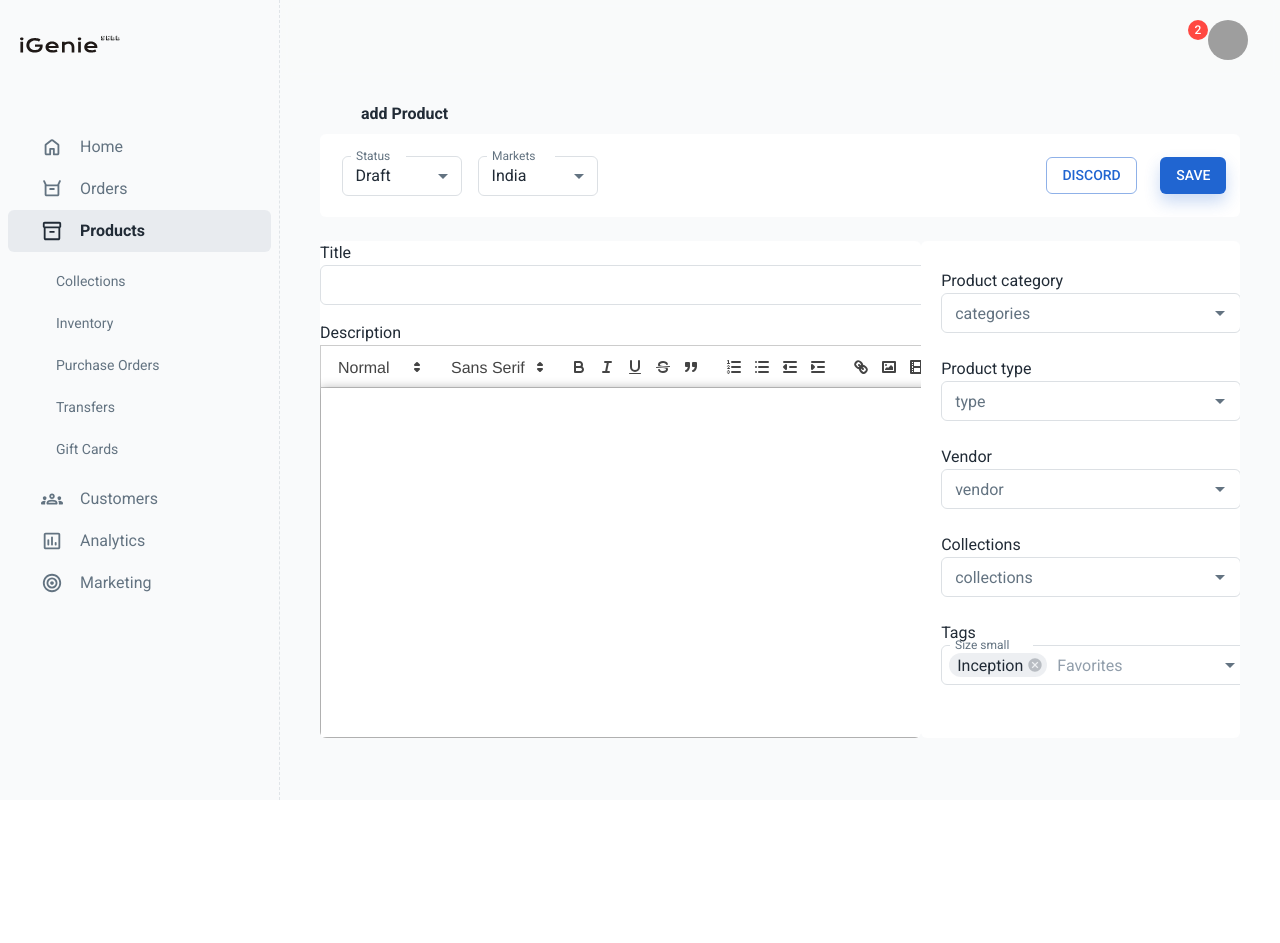
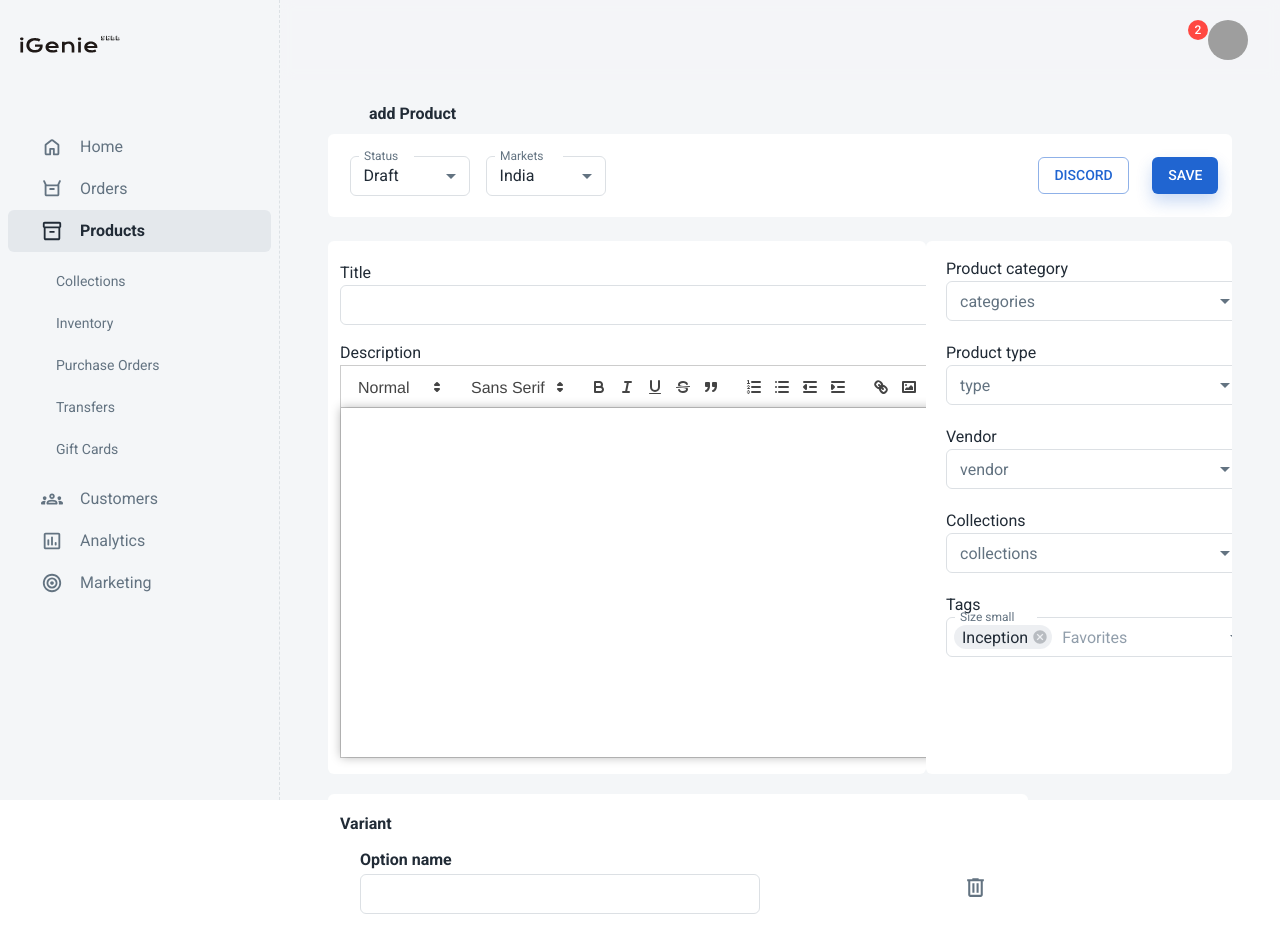
Before and after one commit to Sudar22/igenie-admin, a React (Vite) app: page /dashboard/products/addproduct in a window 1280 px wide. Shown: the top 943 px of the page. Before the commit the page ends 818 px from the top, so only its background shows below. Built offline with nearby package versions, Linux system fonts and the light colour scheme; grey boxes are pictures that could not be loaded; some icons are missing.

Commit message:
add product pg update

```diff
--- a/src/sections/@Dashboard/products/@product/Variants.tsx
+++ b/src/sections/@Dashboard/products/@product/Variants.tsx
@@ -1,9 +1,137 @@
-import React from 'react'
+import React from 'react';
+import { styled, alpha, Theme } from '@mui/material/styles';
+import { Button, Card, Container, Divider, IconButton, OutlinedInput, Stack, Tooltip, Typography } from '@mui/material';
+import Iconify from '../../../../components/iconify';
+import { Link } from 'react-router-dom';
+
+
+const StyledRoot = styled('div')(({ theme }: { theme: Theme }) => ({
+
+    width: 700,
+    display: 'flex',
+    flexDirection: "column",
+    justifyContent: 'space-between',
+    padding: theme.spacing(0, 0, 0, 0),
+
+    margin: theme.spacing(2.5, 0, 0, 0),
+
+}));
+const StyledInputBox = styled('div')(({ theme }: { theme: Theme }) => ({
+    display: 'flex',
+    flexDirection: "column",
+    justifyContent: 'space-between',
+    padding: theme.spacing(0, 4, 0, 4),
+
+    margin: theme.spacing(0, 0, 0, 0),
+
+}));
+const StyledHead = styled('div')(({ theme }: { theme: Theme }) => ({
+    display: 'flex',
+    flexDirection: "row",
+    justifyContent: 'space-between',
+    padding: theme.spacing(2, 0, 0, 1.5),
+
+    margin: theme.spacing(0, 0, 1, 0),
+
+}));
+const StyledOption = styled('div')(({ theme }: { theme: Theme }) => ({
+    display: 'flex',
+    flexDirection: "row",
+    justifyContent: 'space-between',
+    alignItems:'center',
+    padding: theme.spacing(0, 0, 0, 0),
+
+    margin: theme.spacing(0, 0, 1, 0),
+
+}));
+
+const StyledSearch = styled(OutlinedInput)(({ theme }: { theme: Theme }) => ({
+    width: 400,
+    height: 40,
+    margin: theme.spacing(0, 0, 2, 0),
+    transition: theme.transitions.create(['box-shadow', 'width'], {
+        easing: theme.transitions.easing.easeInOut,
+        duration: theme.transitions.duration.shorter,
+    }),
+    '&.Mui-focused': {
+        //   width: 350,
+        boxShadow: theme.customShadows.z8,
+    },
+    '& fieldset': {
+        borderWidth: `1px !important`,
+        borderColor: `${alpha(theme.palette.grey[500], 0.32)} !important`,
+    },
+}));
+
 
 export default function Variants() {
-  return (
-    <div>
 
-    </div>
-  )
+
+
+    return (
+        <StyledRoot>
+
+
+
+            <Card>
+                <StyledHead>
+                    <Typography variant='subtitle1' component='h6' fontSize='24' fontWeight='bold'>
+                        Variant
+                    </Typography>
+
+
+                </StyledHead>
+
+
+                <StyledInputBox>
+
+                    <StyledOption>
+                        <Stack>
+                            <Typography variant='subtitle1' component='h6' fontSize='24' fontWeight='bold'>
+                                Option name
+                            </Typography>
+                            <StyledSearch />
+                        </Stack>
+
+
+                        <Stack>
+                            <Tooltip title="delete">
+                                <IconButton  >
+                                    <Iconify icon="material-symbols:delete-outline" sx={{ width: 25, height: 25 }} />
+                                </IconButton>
+
+                            </Tooltip>
+                        </Stack>
+
+
+                    </StyledOption>
+                    <StyledOption>
+                        <Stack>
+                            <Typography variant='subtitle1' component='h6' fontSize='24' fontWeight='bold'>
+                                Option values
+                            </Typography>
+                            <StyledSearch />
+                        </Stack>
+
+
+
+                    </StyledOption>
+
+
+
+
+                </StyledInputBox>
+                <Divider />
+
+            </Card>
+
+
+
+
+
+
+        </StyledRoot>
+
+        // <div>hello</div>
+    )
 }
--- a/src/sections/@Dashboard/products/addProduct.tsx
+++ b/src/sections/@Dashboard/products/addProduct.tsx
@@ -17,6 +17,7 @@ import Select from '@mui/material/Select';
 import Iconify from '../../../components/iconify';
 import { Link } from 'react-router-dom';
 import ProductOrganization from './productOrganization';
+import Variants from './@product/Variants';
 
 
 
@@ -60,8 +61,8 @@ const StyledSearch = styled(OutlinedInput)(({ theme }: { theme: Theme }) => ({
 const StyledRoot = styled('div')(({ theme }: { theme: Theme }) => ({
   display: 'flex',
   flexDirection: 'column',
-  // justifyContent: 'space-between',
-  // padding: theme.spacing(0, 1, 0, 1),
+  justifyContent: 'space-between',
+  padding: theme.spacing(0, 1, 0, 1),
   margin: theme.spacing(0, 0, 0, 0),
 }));
 
@@ -75,6 +76,19 @@ const StyledProductInupt = styled('div')(({ theme }: { theme: Theme }) => ({
   // width: 700,
   justifyContent: 'space-between',
   padding: theme.spacing(0, 0, 0, 0),
+  margin: theme.spacing(0, 0, 0, 0),
+}));
+
+
+const StyledProductInfo = styled('div')(({ theme }: { theme: Theme }) => ({
+  display: 'flex',
+  flexDirection: "column",
+  // alignContent:"center",
+  // alignItems:"center",
+
+  // width: 700,
+  justifyContent: 'space-between',
+  padding: theme.spacing(2.5, 1.5, 2, 1.5),
   margin: theme.spacing(0, 0, 0, 0),
 }));
 
@@ -177,7 +191,7 @@ export default function AddProduct() {
 
       <Container>
 
-      <Box sx={{ display:'flex', flexDirection: 'row',alignItems:"center" }}>
+        <Box sx={{ display: 'flex', flexDirection: 'row', alignItems: "center" }}>
           <Tooltip title="back">
             <IconButton component={Link} to={'../products'} >
               <Iconify icon="mdi:arrow-left" sx={{ width: 25, height: 25 }} />
@@ -185,7 +199,7 @@ export default function AddProduct() {
 
           </Tooltip>
           <Stack>
-          <Typography variant='subtitle1' component='h6' fontSize= '24'  fontWeight= 'bold'>
+            <Typography variant='subtitle1' component='h6' fontSize='24' fontWeight='bold'>
               add Product
             </Typography>
 
@@ -274,7 +288,12 @@ export default function AddProduct() {
 
 
         <StyledProductInupt>
+
+
+
+
           <Card >
+            <StyledProductInfo>
 
               <Typography>
                 Title
@@ -290,6 +309,7 @@ export default function AddProduct() {
                 </StyledReactQuill>
               </Stack>
 
+            </StyledProductInfo>
           </Card >
 
 
@@ -306,7 +326,7 @@ export default function AddProduct() {
         </StyledProductInupt>
 
 
-
+         <Variants />
 
 
 
--- a/src/sections/@Dashboard/products/productOrganization.tsx
+++ b/src/sections/@Dashboard/products/productOrganization.tsx
@@ -28,12 +28,13 @@ export default function ProductOrganization() {
     padding: theme.spacing(2, 2.5, 2, 2.5),
         margin: theme.spacing(0, 0, 0, 0),
     }));
+
     const Styledinput = styled('div')(({ theme }: { theme: Theme }) => ({
         display: 'flex',
         flexDirection: 'column',
         justifyContent: 'space-between',
-        padding: theme.spacing(1.5, 0, 1.5, 0),
-        margin: theme.spacing(0, 0, 0, 0),
+        padding: theme.spacing(0, 0, 1.5, 0),
+        margin: theme.spacing(0, 0, 1, 0),
     }));
 
 
--- a/src/theme/palette.tsx
+++ b/src/theme/palette.tsx
@@ -87,7 +87,7 @@ const palette = {
   },
   background: {
     paper: '#fff',
-    default: GREY[100],
+    default: GREY[200],
     neutral: GREY[200],
   },
   action: {
```
Also changed, not shown: src/sections/@Dashboard/products/@product/fileUpload.tsx (added). Lines whose indentation alone changed are shown as unchanged.
